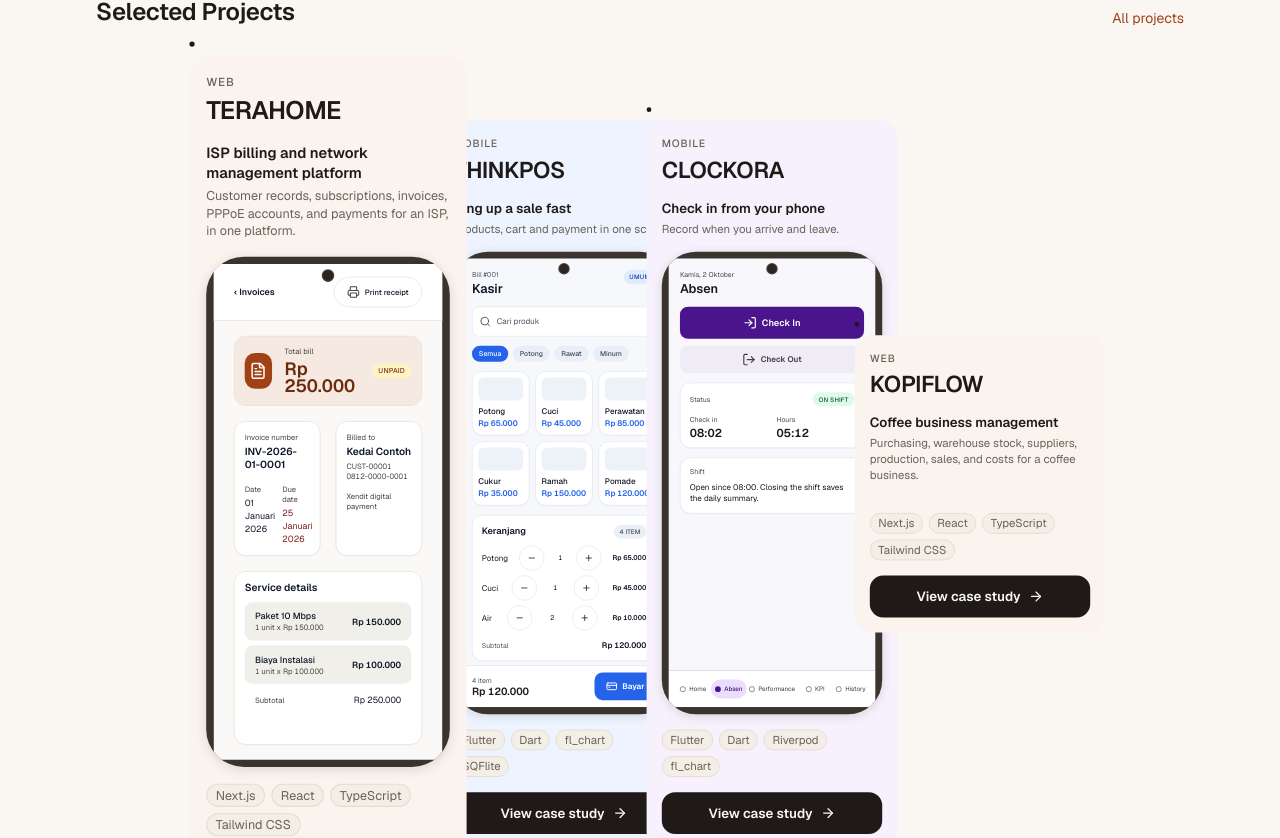
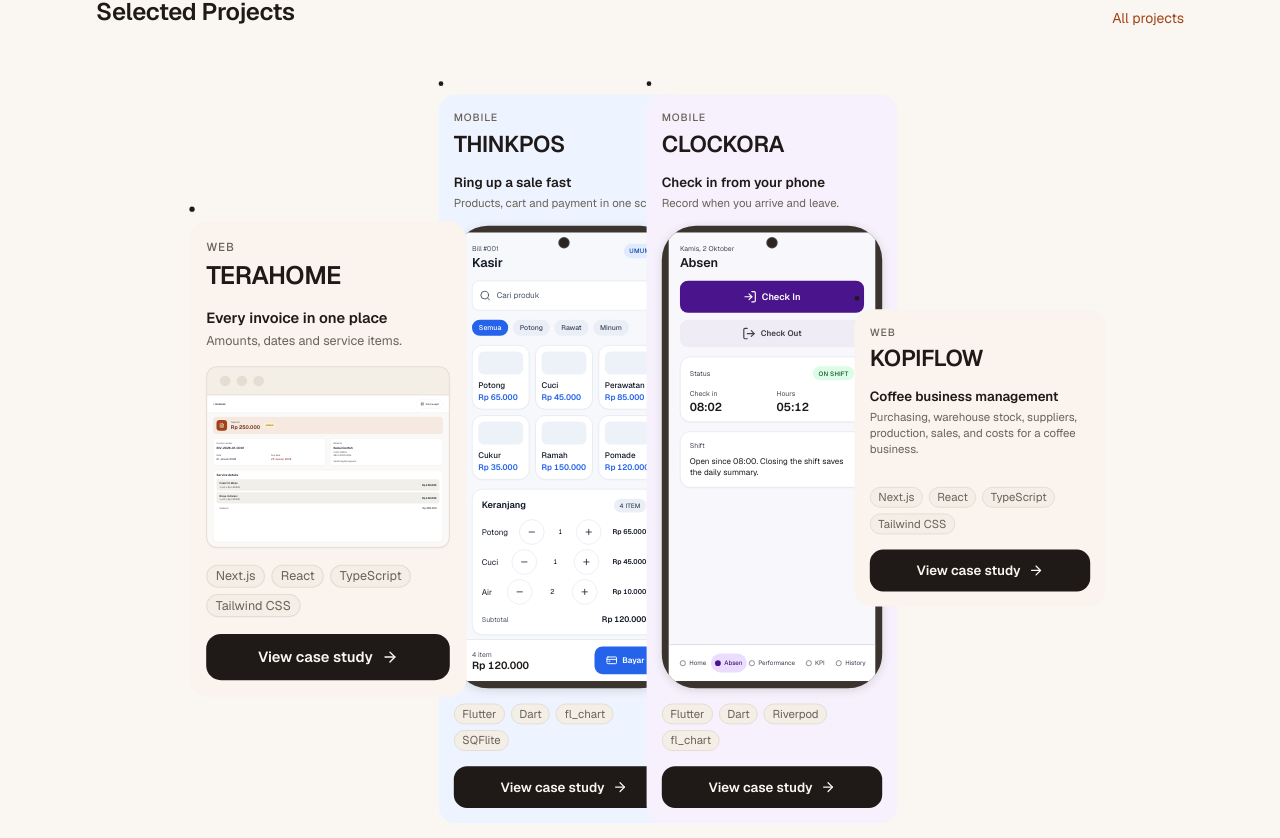
Before and after one commit to MuhRakhaP/rakha, a Next.js app: page / in a window 1280 px wide. Shown: the part 610-1448 px from the top of the page. Built offline with nearby package versions, Linux system fonts and the light colour scheme.

Commit message:
fix: keep each recreation in the frame its own authoring size needs

```diff
--- a/components/projects/home/device-preview.tsx
+++ b/components/projects/home/device-preview.tsx
@@ -3,7 +3,7 @@ import Image from "next/image";
 import { BrowserFrame } from "@/components/projects/browser-frame";
 import { PhoneFrame } from "@/components/projects/phone-frame";
 
-import { RECREATION_CAPTION } from "@/data/mock-screens";
+import { getScreenDef, RECREATION_CAPTION } from "@/data/mock-screens";
 import type { Project } from "@/data/projects";
 
 import { getMockScreens } from "@/components/projects/mock-screens/registry";
@@ -13,13 +13,22 @@ import { LOGICAL } from "@/components/projects/mock-screens/tokens";
 /**
  * The device on a landing-page project card.
  *
- * Three cases, in priority order:
- *  1. a real capture, shown in the frame that matches the project type;
- *  2. a labeled UI recreation, authored at 360x780 and scaled to fit;
- *  3. nothing, in which case the caller falls back to the text visual.
+ * Priority order:
+ *  1. a real capture, drawn in the frame that matches the project type;
+ *  2. the labeled recreation named by `screenId`;
+ *  3. nothing.
  *
- * A capture never receives the caption. A recreation always does, both on screen
- * and in its accessible name, because there is no other signal that it is not a
+ * Case 3 is a real possibility and must stay empty. A previous version fell
+ * back to whichever screen happened to be registered first, so asking for a
+ * screen that did not exist produced a wrong screen under a label claiming it
+ * was the right one. Nothing is drawn instead.
+ *
+ * The frame follows the screen's own definition rather than the project's
+ * type. A web screen is authored at 1280x800 and belongs in a browser frame;
+ * forcing one into a 360x780 phone does not scale it, it just crushes it.
+ *
+ * A capture never receives the caption. A recreation always does, on screen and
+ * in its accessible name, because nothing else distinguishes it from a
  * photograph of a running app.
  */
 export function DevicePreview({
@@ -30,9 +39,11 @@ export function DevicePreview({
   /** Which recreated screen to draw. Ignored when a real capture exists. */
   screenId: string;
 }) {
+  // A capture for this exact screen wins. A web project with any capture at
+  // all falls back to its first one, because a browser shot beats a drawing.
+  const exact = project.screenshots.find((s) => s.id === screenId);
   const shot =
-    project.screenshots.find((s) => s.id === screenId) ??
-    (project.type === "mobile" ? undefined : project.screenshots[0]);
+    exact ?? (project.type === "mobile" ? undefined : project.screenshots[0]);
 
   if (shot) {
     const image = (
@@ -52,31 +63,50 @@ export function DevicePreview({
     );
   }
 
-  const registry = getMockScreens(project.slug);
-  const Component = registry[screenId] ?? registry[Object.keys(registry)[0]];
-  if (!Component) return null;
+  const Component = getMockScreens(project.slug)[screenId];
+  const def = getScreenDef(project.slug, screenId);
+  if (!Component || !def) return null;
 
-  const alt = `Concept screen for ${project.name}: ${screenId.replace(/-/g, " ")}. ${RECREATION_CAPTION}`;
+  const logical = def.logical === "web" ? LOGICAL.web : LOGICAL.phone;
+  const name = screenId.replace(/-/g, " ");
+  const alt = `Concept screen for ${project.name}: ${name}. ${RECREATION_CAPTION}`;
+
+  const canvas = (
+    <ScaledCanvas
+      logicalWidth={logical.width}
+      logicalHeight={logical.height}
+    >
+      <Component />
+    </ScaledCanvas>
+  );
 
   return (
     <span
       role="img"
       aria-label={alt}
       data-testid="recreation-figure"
+      data-screen-id={screenId}
+      data-frame={def.frame}
+      data-logical-width={logical.width}
       className="block w-full"
     >
-      <PhoneFrame>
-        <ScaledCanvas logicalWidth={LOGICAL.phone.width} logicalHeight={LOGICAL.phone.height}>
-          <Component />
-        </ScaledCanvas>
-      </PhoneFrame>
+      {def.frame === "browser" ? (
+        <BrowserFrame>{canvas}</BrowserFrame>
+      ) : (
+        <PhoneFrame>{canvas}</PhoneFrame>
+      )}
     </span>
   );
 }
 
-/** True when this project's card will show a drawn screen rather than a capture. */
+/**
+ * True when this card will show a drawn screen rather than a capture.
+ *
+ * Only true when the named screen genuinely exists, so a card is never counted
+ * as having a recreation that will not be drawn.
+ */
 export function isRecreated(project: Project, screenId: string): boolean {
   if (project.screenshots.some((s) => s.id === screenId)) return false;
-  if (project.type === "mobile") return Boolean(getMockScreens(project.slug)[screenId]);
-  return false;
+  if (project.type === "mobile" && project.screenshots.length > 0) return false;
+  return Boolean(getMockScreens(project.slug)[screenId]);
 }
--- a/components/projects/mock-screens/showcase-strip.tsx
+++ b/components/projects/mock-screens/showcase-strip.tsx
@@ -128,6 +128,8 @@ export function ShowcaseFigure({
       aria-label={accessibleName}
       data-testid={isRecreation ? "recreation-figure" : undefined}
       data-screen-id={screen.id}
+      data-frame={isRecreation ? (web ? "browser" : "phone") : undefined}
+      data-logical-width={isRecreation ? logical.width : undefined}
       className="block w-full"
     >
       {framed}
--- a/data/mock-screens.ts
+++ b/data/mock-screens.ts
@@ -152,6 +152,25 @@ export const TERAHOME_SCREENS: Record<string, MockScreenDef> = {
   },
 };
 
+/**
+ * Look up one screen definition by project slug and screen id.
+ *
+ * Returns undefined rather than a fallback. An earlier version fell through to
+ * the first registered screen when the requested id was missing, which quietly
+ * drew the wrong screen under the wrong label.
+ */
+export function getScreenDef(
+  slug: string,
+  id: string,
+): MockScreenDef | undefined {
+  const byProject: Record<string, Record<string, MockScreenDef>> = {
+    thinkpos: THINKPOS_SCREENS,
+    clockora: CLOCKORA_SCREENS,
+    terahome: TERAHOME_SCREENS,
+  };
+  return byProject[slug]?.[id];
+}
+
 /* ------------------------------------------------------------------ *
  * Home page device previews.
  *
@@ -164,7 +183,7 @@ export const TERAHOME_SCREENS: Record<string, MockScreenDef> = {
 export const HOME_HERO_SCREEN: Record<string, string> = {
   thinkpos: "cashier",
   clockora: "checkin",
-  terahome: "dashboard",
+  terahome: "invoice-detail",
 };
 
 /* ------------------------------------------------------------------ *
--- a/scripts/visual-check.mjs
+++ b/scripts/visual-check.mjs
@@ -937,13 +937,31 @@ async function main() {
                 ?.textContent ?? ""
             ).trim(),
             altTexts: figures.map((f) => f.getAttribute("aria-label") ?? ""),
+          // A recreation declares its own frame and authoring size. The drawn
+          // screen has to agree with it: a web screen authored at 1280 forced
+          // into a 360px phone frame is not scaled, it is crushed.
+          frames: figures.map((f) => {
+            const inner = f.querySelector('[data-testid="recreation-screen"]');
+            return {
+              frame: f.getAttribute("data-frame"),
+              id: f.getAttribute("data-screen-id"),
+              declared: Number(f.getAttribute("data-logical-width")),
+              actual: inner ? inner.offsetWidth : null,
+            };
+          }),
             dom,
             // offsetHeight, not the bounding rect: the centre card is painted
           // 5% larger on purpose, and that is a transform, not a layout
           // difference. What must match is the reserved height.
           frameHeights: Array.from(
             strip.querySelectorAll('[data-testid="recreation-frame"]'),
-          ).map((el) => el.offsetHeight),
+          ).map((el) => {
+            const owner = el.closest('[data-testid="recreation-figure"]');
+            return {
+              frame: owner?.getAttribute("data-frame") ?? "capture",
+              height: el.offsetHeight,
+            };
+          }),
           navShape: Array.from(strip.querySelectorAll("nav")).map((nav) => ({
             items: nav.querySelectorAll(":scope > span").length,
             scroller:
@@ -1057,6 +1075,24 @@ async function main() {
             ["recreation-no-ellipsis", "ellipsis"],
             ["recreation-in-bounds", "outside"],
           ];
+
+          // The frame must match the screen's declared authoring width, and the
+          // accessible name must name the screen that was actually drawn.
+          const frameBad = showcase.frames
+            .filter((f) => f.actual !== null && f.declared !== f.actual)
+            .map(
+              (f) =>
+                `${f.frame}/${f.id}: declared ${f.declared}, drew ${f.actual}`,
+            );
+          record(
+            target.path,
+            viewport.name,
+            "recreation-frame-matches",
+            frameBad.length === 0,
+            frameBad.length === 0 ? "" : frameBad.join("; "),
+          );
+
+
           for (const [check, key] of domRules) {
             const hits = showcase.dom[key];
             record(
@@ -1070,15 +1106,25 @@ async function main() {
 
           // Every drawn screen in a strip must land on the same height, or the
           // row looks accidental rather than composed.
-          const heights = [...new Set(showcase.frameHeights)];
+          // Phones must match phones and browsers must match browsers. Across
+          // kinds the numbers are not comparable at all: a 9:19.5 phone and a
+          // 16:10 capture are supposed to differ.
+          const byKind = new Map();
+          for (const entry of showcase.frameHeights) {
+            if (!byKind.has(entry.frame)) byKind.set(entry.frame, new Set());
+            byKind.get(entry.frame).add(entry.height);
+          }
+          const uneven = [...byKind.entries()].filter(([, s]) => s.size > 1);
           record(
             target.path,
             viewport.name,
             "strip-equal-heights",
-            heights.length <= 1,
-            heights.length <= 1
+            uneven.length === 0,
+            uneven.length === 0
               ? ""
-              : `frame heights differ: ${showcase.frameHeights.join(", ")}`,
+              : uneven
+                  .map(([k, s]) => `${k}: ${[...s].join(" vs ")}`)
+                  .join("; "),
           );
 
           // The bottom navigation is 3 to 5 destinations and must not scroll.
```
